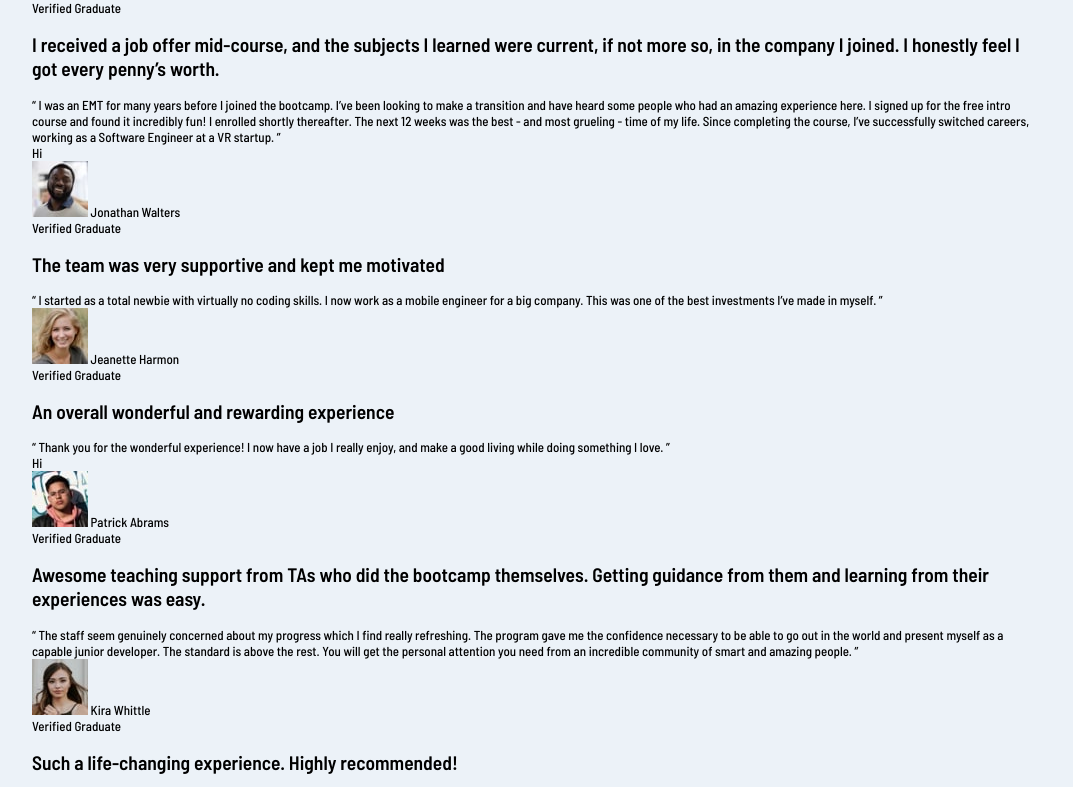
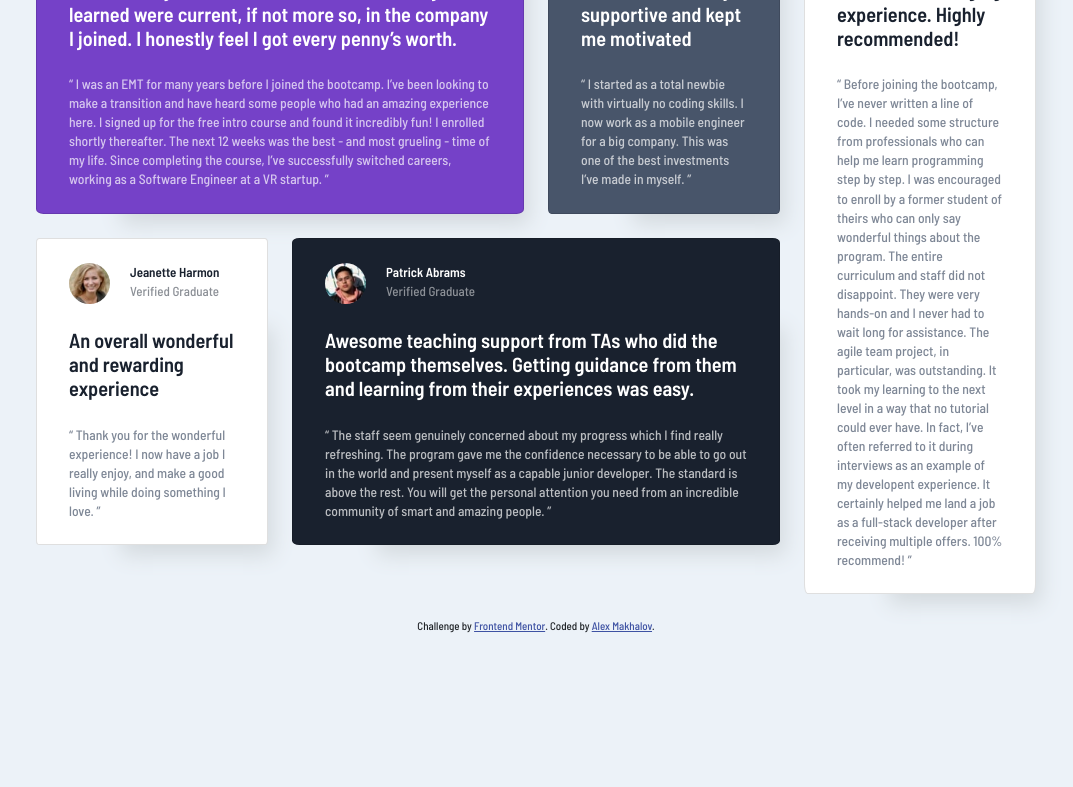
Before and after one commit to OVI19RUS/testimonials-grid-section-main, a plain HTML site: page index.html in a window 1280 px wide. Shown: the part 164-951 px from the top of the page, without its empty margins (104-1177 px from the left). After the commit the page ends 800 px from the top, so only its background shows below. Drawn offline with nearby package versions, Linux system fonts and the light colour scheme.

Commit message:
Update index.html

```diff
--- a/index.html
+++ b/index.html
@@ -3,87 +3,110 @@
 <head>
   <meta charset="UTF-8">
   <meta name="viewport" content="width=device-width, initial-scale=1.0"> <!-- displays site properly based on user's device -->
-
   <link rel="icon" type="image/png" sizes="32x32" href="./images/favicon-32x32.png">
-  <link rel="stylesheet" href="CSS/style.css">
   <link rel="preconnect" href="https://fonts.gstatic.com">
   <link href="https://fonts.googleapis.com/css2?family=Barlow+Semi+Condensed:wght@500;600&display=swap" rel="stylesheet">
-
-  <title>Frontend Mentor | [Challenge Name Here]</title>
-
-  <!-- Feel free to remove these styles or customise in your own stylesheet 👍 -->
-  <style>
-    .attribution { font-size: 11px; text-align: center; }
-    .attribution a { color: hsl(228, 45%, 44%); }
-  </style>
+  <link href="https://cdn.jsdelivr.net/npm/bootstrap@5.0.0-beta2/dist/css/bootstrap.min.css" rel="stylesheet" integrity="sha384-BmbxuPwQa2lc/FVzBcNJ7UAyJxM6wuqIj61tLrc4wSX0szH/Ev+nYRRuWlolflfl" crossorigin="anonymous">
+  <link rel="stylesheet" href="css/style.css">
+  <title>Frontend Mentor | Alex Makhalov</title>
 </head>
 <body>
-  <div class="Daniel">
-    <img class="Quotation" src="images/bg-pattern-quotation.svg" alt="quotation.img">
-    <img class="photo" src="images/image-daniel.jpg" alt="Daniel.img">
-    <span class="White">Daniel Clifford</span> <br>
-      <span class="Graduate">Verified Graduate</span>
-
-    <h2 class="White">I received a job offer mid-course, and the subjects I learned were current, if not more so,
-      in the company I joined. I honestly feel I got every penny’s worth.</h2>
-
-    <p class="paragraph">“ I was an EMT for many years before I joined the bootcamp. I’ve been looking to make a
+  <div class="container-fluid">
+    <div class="row">
+      <!-- Делаю таблицу шириной 9 -->
+      <div class="col-lg-9">
+        <!-- Применяю к таблице значение отступа снизу (mb-4) и расстояние между графами в таблице (g-4) -->
+        <div class="row g-4 mb-4">
+          <!-- Внутри таблицы делаю столбец с шириной 9 -->
+          <div class="col-lg-8">
+            <!-- Выставляю внутренний паддинг и высоту -->
+            <div class="daniel card h-100 p-3">
+              <div class="card-header">
+                <img class="Quotation-pic" src="images\bg-pattern-quotation.svg" alt="quotation">
+                <img class="Profile-pic Profile-pic-border" src="images\image-daniel.jpg" alt="daniel">
+                <p class="name-text">Daniel Clifford</p>
+                <p class="graduate-text">Verified Graduate</p>
+              </div>
+              <div class="card-body">
+                <p class="body-text">I received a job offer mid-course, and the subjects I learned were current, if not more so,
+                  in the company I joined. I honestly feel I got every penny’s worth.</p>
+              </div>
+              <div class="card-footer">
+                <p class="footer-text">“ I was an EMT for many years before I joined the bootcamp. I’ve been looking to make a
                   transition and have heard some people who had an amazing experience here. I signed up
                   for the free intro course and found it incredibly fun! I enrolled shortly thereafter.
                   The next 12 weeks was the best - and most grueling - time of my life. Since completing
-      the course, I’ve successfully switched careers, working as a Software Engineer at a VR startup. ”</p>
+                  the course, I’ve successfully switched careers, working as a Software Engineer at a VR startup. ”
+                </p>
               </div>
-
-  <div class="Empty1">Hi</div>
-
-  <div class="Jonathan">
-    <img class="photo" src="images/image-jonathan.jpg" alt="Jonathan.img">
-    <span class="White">Jonathan Walters</span> <br>
-    <span class="Graduate">Verified Graduate</span>
-
-    <h2 class="White">The team was very supportive and kept me motivated</h2>
-
-    <p class="paragraph">“ I started as a total newbie with virtually no coding skills. I now work as a mobile engineer
+            </div>
+          </div>
+          <div class="col-lg-4">
+            <div class="jonathan card h-100 p-3">
+              <div class="card-header">
+                <img class="Profile-pic" src="images\image-jonathan.jpg" alt="jonathan">
+                <p class="name-text">Jonathan Walters</p>
+                <p class="graduate-text">Verified Graduate</p>
+              </div>
+              <div class="card-body">
+                <p class="body-text">The team was very supportive and kept me motivated</p>
+              </div>
+              <div class="card-footer">
+                <p class="footer-text">“ I started as a total newbie with virtually no coding skills. I now work as a mobile engineer
                   for a big company. This was one of the best investments I’ve made in myself. ”</p>
               </div>
-
-  <div class="Jeanette">
-    <img class="photo" src="images/image-jeanette.jpg" alt="Jeanette.img">
-    <span>Jeanette Harmon</span> <br>
-    <span class="Graduate">Verified Graduate</span>
-
-    <h2>An overall wonderful and rewarding experience</h2>
-
-    <p class="paragraph">“ Thank you for the wonderful experience! I now have a job I really enjoy, and make a good living
+            </div>
+          </div>
+          <div class="col-lg-4">
+            <div class="jeanette card h-100 p-3">
+              <div class="card-header">
+                <img class="Profile-pic" src="images\image-jeanette.jpg" alt="jeanette">
+                <p class="name-text">Jeanette Harmon</p>
+                <p class="graduate-text">Verified Graduate</p>
+              </div>
+              <div class="card-body">
+                <p class="body-text">An overall wonderful and rewarding experience</p>
+              </div>
+              <div class="card-footer">
+                <p class="footer-text">“ Thank you for the wonderful experience! I now have a job I really enjoy, and make a good living
                   while doing something I love. ”</p>
               </div>
-
-  <div class="Empty2">Hi</div>
-
-  <div class="Patrick">
-    <img class="photo" src="images/image-patrick.jpg" alt="Patrick.img">
-    <span class="White">Patrick Abrams</span> <br>
-     <span class="Graduate">Verified Graduate</span>
-
-     <h2 class="White">Awesome teaching support from TAs who did the bootcamp themselves. Getting guidance from them and
-      learning from their experiences was easy.</h2>
-
-    <p class="paragraph">“ The staff seem genuinely concerned about my progress which I find really refreshing. The program
+            </div>
+          </div>
+          <div class="col-lg-8">
+            <div class="patrick card h-100 p-3">
+              <div class="card-header">
+                <img class="Profile-pic profile-pic-border" src="images\image-patrick.jpg" alt="patrick">
+                <p class="name-text">Patrick Abrams</p>
+                <p class="graduate-text">Verified Graduate</p>
+              </div>
+              <div class="card-body">
+                <p class="body-text">Awesome teaching support from TAs who did the bootcamp themselves. Getting guidance from them and
+                  learning from their experiences was easy.</p>
+              </div>
+              <div class="card-footer">
+                <p class="footer-text">“ The staff seem genuinely concerned about my progress which I find really refreshing. The program
                   gave me the confidence necessary to be able to go out in the world and present myself as a capable
                   junior developer. The standard is above the rest. You will get the personal attention you need from
-      an incredible community of smart and amazing people. ”
-    </p>
-
+                  an incredible community of smart and amazing people. ”</p>
               </div>
-
-  <div class="Kira">
-    <img class="photo" src="images/image-kira.jpg" alt="Kira.img">
-    <span>Kira Whittle</span> <br>
-    <span class="Graduate">Verified Graduate</span>
-
-    <h2>Such a life-changing experience. Highly recommended!</h2>
-
-    <p class="paragraph">“ Before joining the bootcamp, I’ve never written a line of code. I needed some structure from
+            </div>
+          </div>
+        </div>
+      </div>
+      <!-- Применяю к таблице значение паддинга снизу (pb-4) и делаю ее шириной в 3 на больших экранах -->
+      <div class="col-lg-3 pb-4">
+        <div class="kira card h-100 p-3">
+          <div class="card-header">
+            <img class="Profile-pic" src="images\image-kira.jpg" alt="kira">
+            <p class="name-text">Kira Whittle</p>
+            <p class="graduate-text">Verified Graduate</p>
+          </div>
+          <div class="card-body">
+            <p class="body-text">Such a life-changing experience. Highly recommended!</p>
+          </div>
+          <div class="card-footer">
+            <p class="footer-text">“ Before joining the bootcamp, I’ve never written a line of code. I needed some structure from
               professionals who can help me learn programming step by step. I was encouraged to enroll by a former
               student of theirs who can only say wonderful things about the program. The entire curriculum and staff
               did not disappoint. They were very hands-on and I never had to wait long for assistance. The agile team
@@ -92,10 +115,14 @@
               experience. It certainly helped me land a job as a full-stack developer after receiving multiple offers.
               100% recommend! ”</p>
           </div>
-
-  <div class="attribution">
+        </div>
+      </div>
+    </div>
+  </div>
+    <footer>
+      <div class="container-fluid text-center attribution">
         Challenge by <a href="https://www.frontendmentor.io?ref=challenge" target="_blank">Frontend Mentor</a>.
-    Coded by <a href="#">Alex Makhalov</a>.
-  </div>
+        Coded by <a href="https://github.com/OVI19RUS">Alex Makhalov</a>.
+    </footer>
   </body>
 </html>
```
Lines whose indentation alone changed are shown as unchanged.
